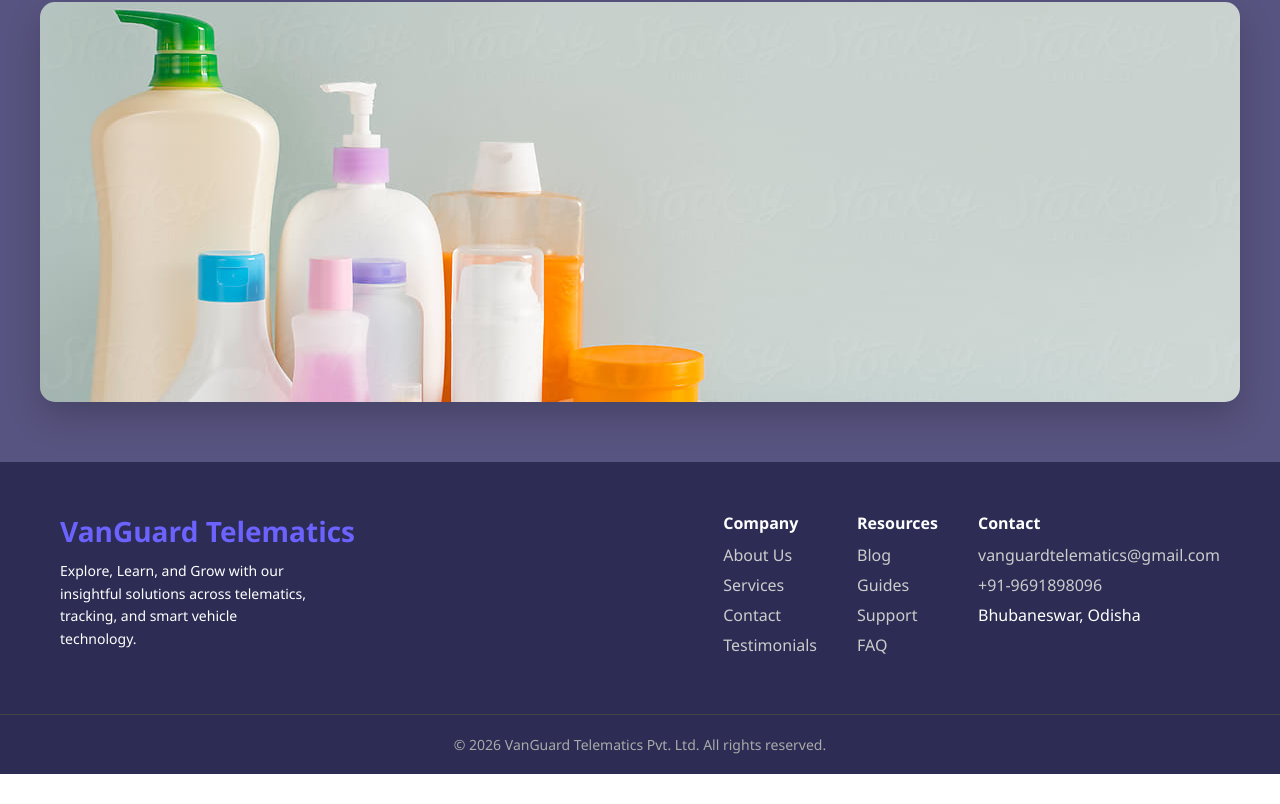
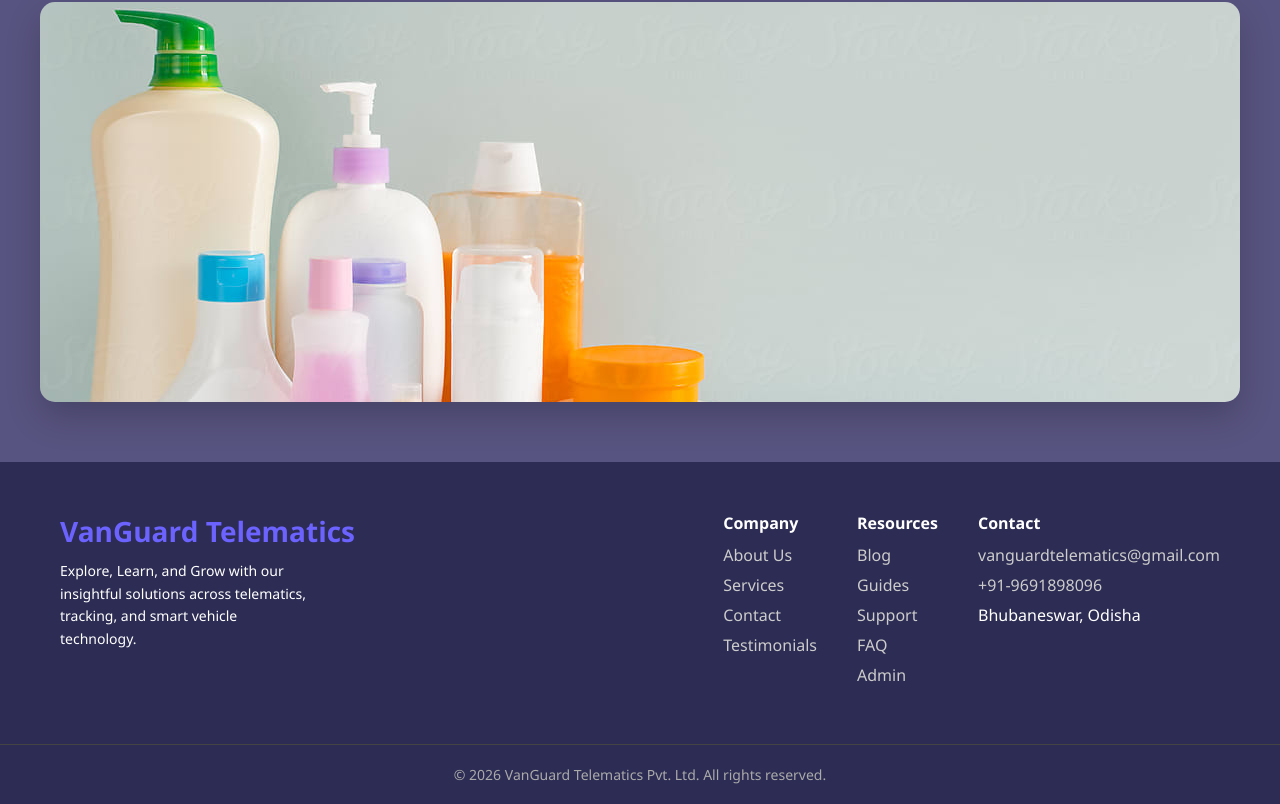
Before and after one commit to ramesh965801/eduilluminate, a React (Vite) app: page / in a window 1280 px wide. Shown: the part 3922-4726 px from the top of the page. Before the commit the page ends 4696 px from the top, so only its background shows below. Built offline with nearby package versions, Linux system fonts and the light colour scheme.

Commit message:
Initial admin url project upload

```diff
--- a/src/components/Footer.jsx
+++ b/src/components/Footer.jsx
@@ -38,6 +38,7 @@ const Footer = () => {
               <li><Link to="/guides">Guides</Link></li>
               <li><Link to="/support">Support</Link></li>
               <li><Link to="/faq">FAQ</Link></li>
+             <li><Link to="/admin123">Admin</Link></li>
             </ul>
           </div>
 
```
